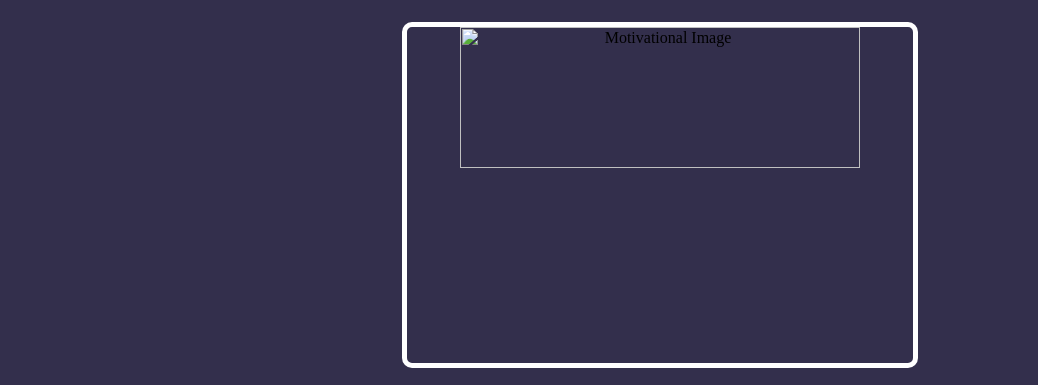
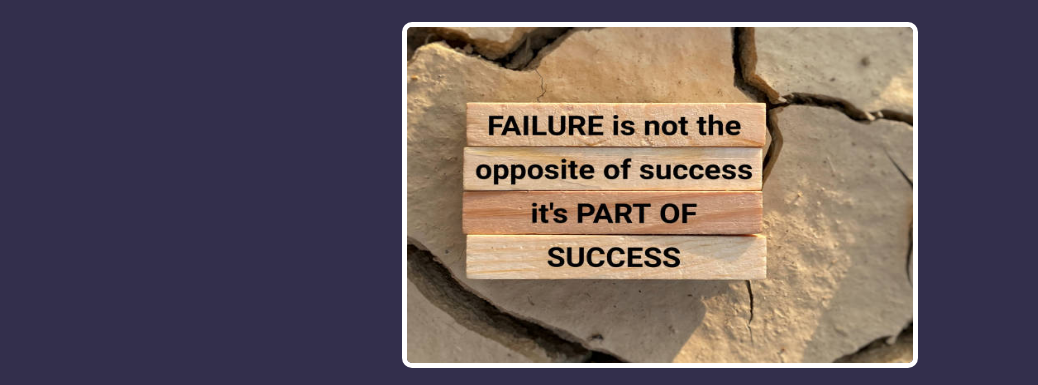
Before and after one commit to kittuchikara/Class-project, a plain HTML site: page index.html in a window 1280 px wide. Shown: the part 192-577 px from the top of the page, without its empty margins (0-1038 px from the left). Drawn offline with nearby package versions, Linux system fonts and the light colour scheme.

Commit message:
second commit

```diff
--- a/index.html
+++ b/index.html
@@ -15,7 +15,7 @@
   <body>
     <div class="content">
       <h1 class="heading">DONT MAKE FAILURE LET YOU FEEL DOWN</h1>
-      <img class="image" src="image.jpg" alt="Motivational Image" />
+      <img class="image" src="PICTURE.jpg" alt="Motivational Image" />
       <p class="subheading">Failure is a important part of success</p>
     </div>
   </body>
```
Also changed, not shown: git image.jpg (added).
